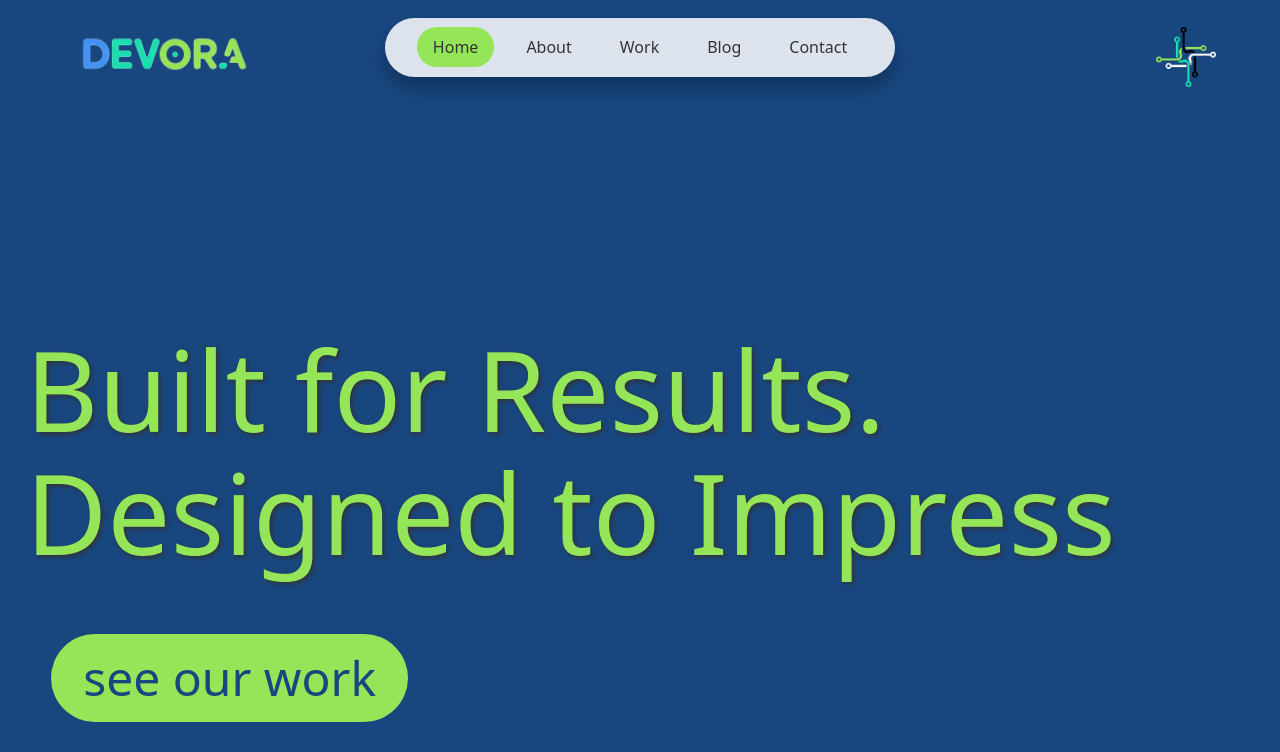
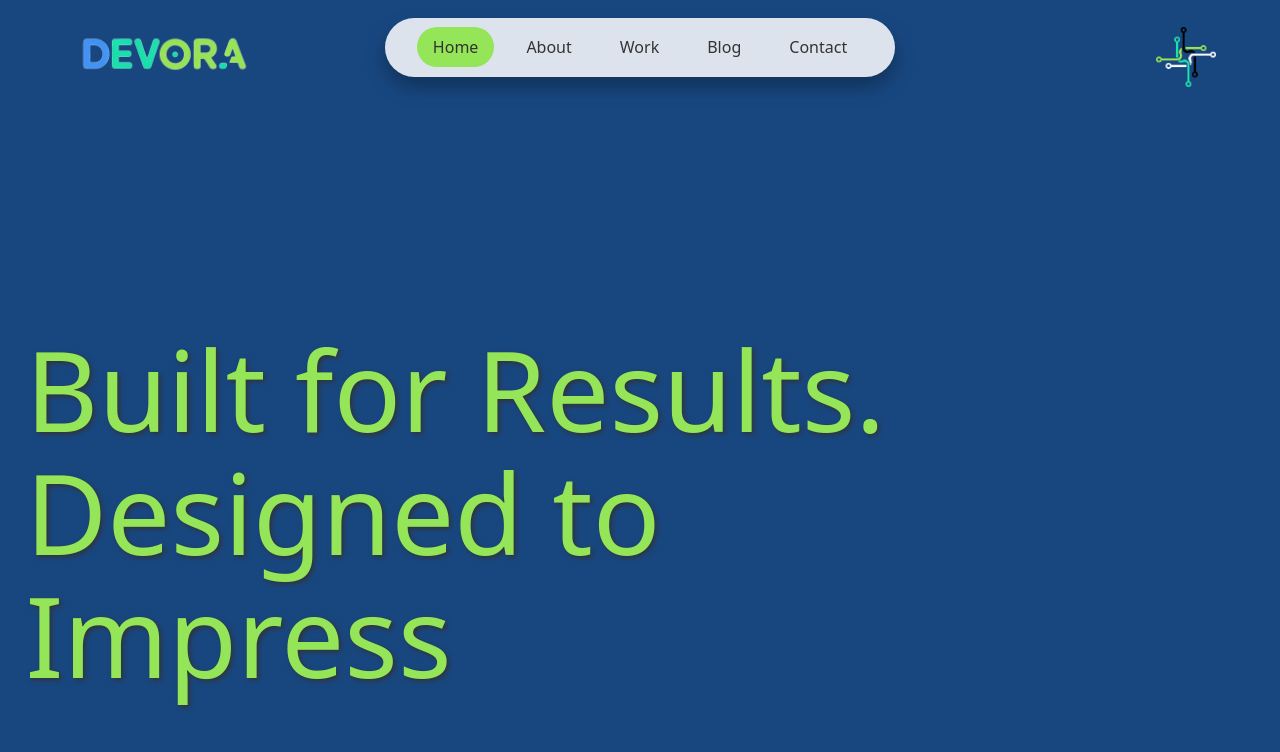
Before and after one commit to TysonPWilliams/devora-website, a React (Vite) app: page / in a window 1280 px wide. Shown: the top 752 px of the page. Built offline with nearby package versions, Linux system fonts and the light colour scheme.

Commit message:
feat: added gif animation

```diff
--- a/package.json
+++ b/package.json
@@ -1,5 +1,6 @@
 {
   "name": "devora-website",
+  "homepage": "https://tysonpwilliams.github.io/devora-website",
   "private": true,
   "version": "0.0.0",
   "type": "module",
--- a/src/App.css
+++ b/src/App.css
@@ -77,6 +77,11 @@ img.symbol {
 
 /* Hero Section */
 
+.hero-container {
+  height: 80vh;
+  display: flex;
+}
+
 .hero {
   height: 80vh;
   display: flex;
@@ -113,6 +118,18 @@ a.hero-btn:hover {
   background-color: #4193f6;
   color: #333;
   transition: background-color 0.2s ease;
+}
+
+.hero-logo {
+  display: flex;
+  justify-content: center;
+  align-items: center;
+  width: auto;
+  margin: auto
+}
+
+.hero-logo img {
+  width: 15vw;
 }
 
 @keyframes slideInFromBottom {
--- a/src/assets/components/Hero.jsx
+++ b/src/assets/components/Hero.jsx
@@ -1,11 +1,17 @@
 import { Link } from "react-router-dom"
+import devoraLogo from "../devora-logo.gif"
 
 function Hero() {
 
     return (
-        <section className="hero slide-in-bottom">
-            <h1 className="hero-text">Built for Results.<br/> Designed to Impress</h1>
-            <Link to="/work" className="hero-btn">see our work</Link>
+        <section className="hero-container">
+            <div className="hero slide-in-bottom">
+                <h1 className="hero-text">Built for Results.<br /> Designed to Impress</h1>
+                <Link to="/work" className="hero-btn">see our work</Link>
+            </div>
+            <div className="hero-logo">
+                <img src={devoraLogo} alt="" />
+            </div>
         </section>
     )
 }
```
Also changed, not shown: src/assets/devora-logo.gif (added), 1 other file (tests, documents, lock files or other folders).
